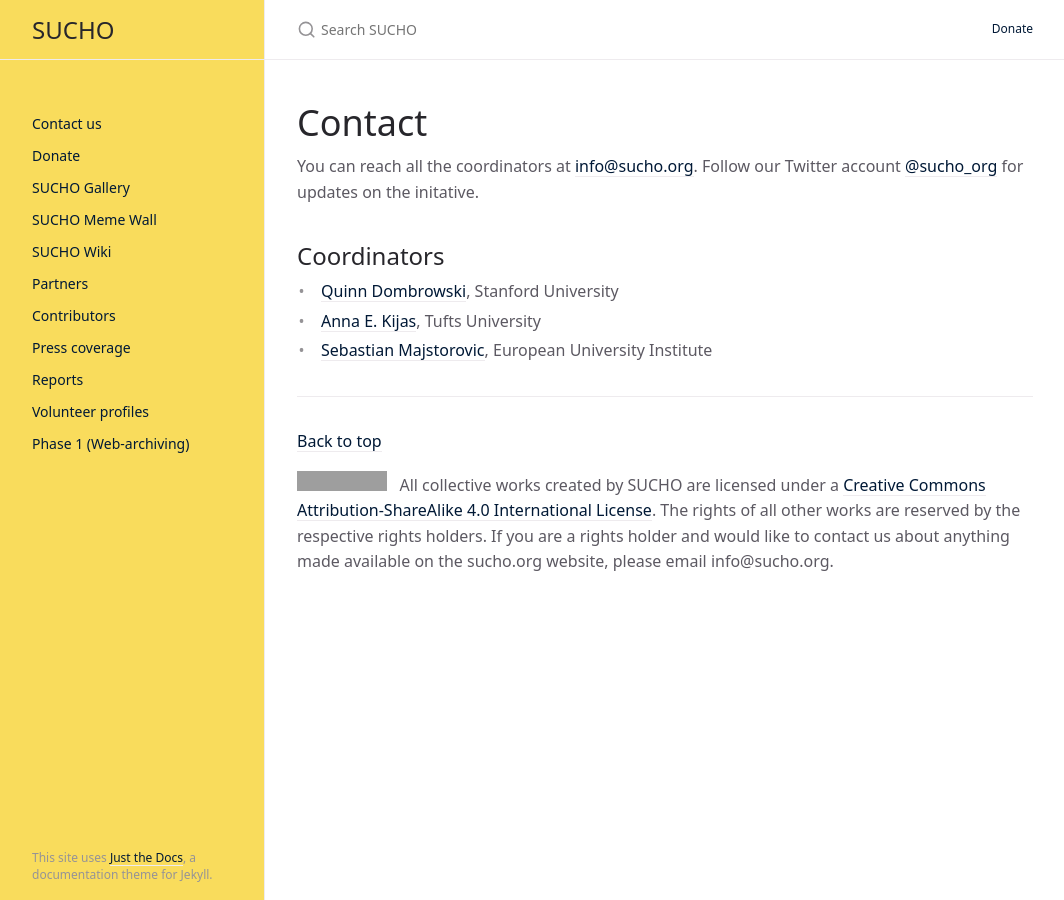
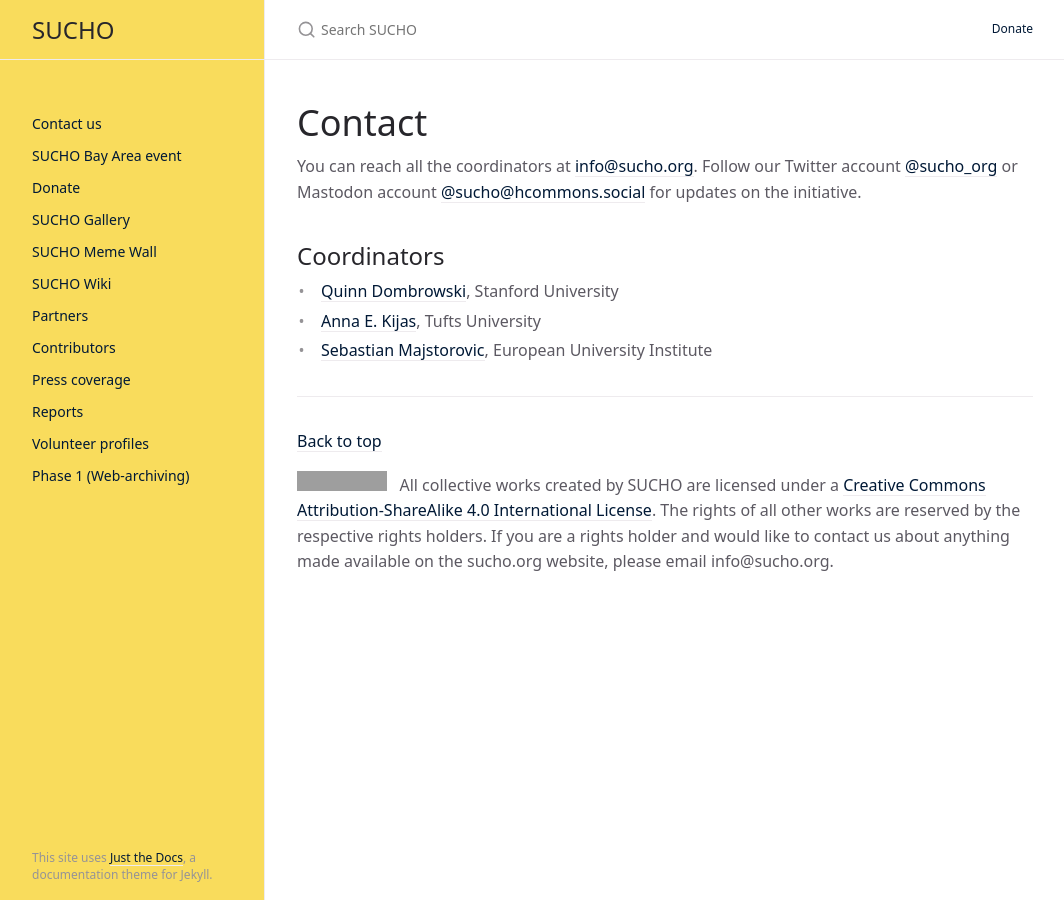
Before and after one commit to sucho-archiving/sucho-archiving.github.io, a Jekyll site: the page built from contact.md, in a window 1280 px wide. Shown: the whole page, without its empty margins (107-1171 px from the left). Built offline with Jekyll 4.4.1, drawn with Linux system fonts in a browser that asks for light colours; grey boxes are pictures that could not be loaded.

Commit message:
Adding info about Bay Area event

```diff
--- a/_includes/nav.html
+++ b/_includes/nav.html
@@ -1,5 +1,6 @@
 <ul class="nav-list">
 	<li class="nav-list-item"><a class="nav-list-link" href="/contact">Contact us</a></li>
+		<li class="nav-list-item"><a class="nav-list-link" href="/sucho-bay-area-may2023">SUCHO Bay Area event</a></li>
 	<li class="nav-list-item"><a class="nav-list-link" href="/#donate">Donate</a></li>
 	<li class="nav-list-item"><a target="_blank" class="nav-list-link" href="https://gallery.sucho.org/">SUCHO Gallery</a></li>
 	<li class="nav-list-item"><a target="_blank" class="nav-list-link" href="https://memes.sucho.org/">SUCHO Meme Wall</a></li>
--- a/contact.md
+++ b/contact.md
@@ -6,7 +6,7 @@
 
 # Contact
 
-You can reach all the coordinators at [info@sucho.org](mailto:info@sucho.org). Follow our Twitter account [@sucho_org](https://twitter.com/sucho_org) for updates on the initative.
+You can reach all the coordinators at [info@sucho.org](mailto:info@sucho.org). Follow our Twitter account [@sucho_org](https://twitter.com/sucho_org) or Mastodon account [@sucho@hcommons.social](https://hcommons.social/@sucho) for updates on the initiative.
 
 ## Coordinators
 - [Quinn Dombrowski](https://twitter.com/quinnanya), Stanford University
```
Also changed, not shown: sucho-bay-area-may2023.md (added, +45 -0 lines).
